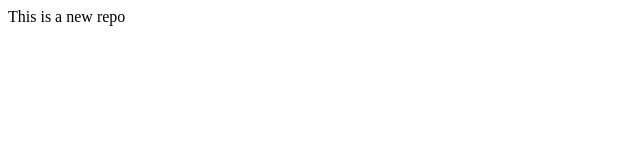
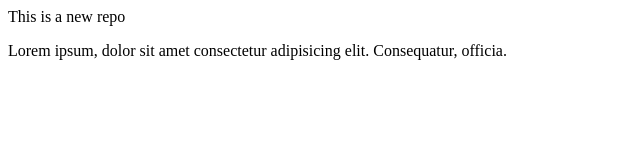
Before and after one commit to mohammedAliYusuf09/localRepo, a plain HTML site: page index.html in a window 1280 px wide. Shown: the whole page, without its empty margins (0-640 px from the left). Drawn offline with Linux system fonts and the light colour scheme.

Commit message:
new paraghrap added

```diff
--- a/index.html
+++ b/index.html
@@ -1 +1,2 @@
 <p>This is a new repo</p>
+<p>Lorem ipsum, dolor sit amet consectetur adipisicing elit. Consequatur, officia.</p>
```
